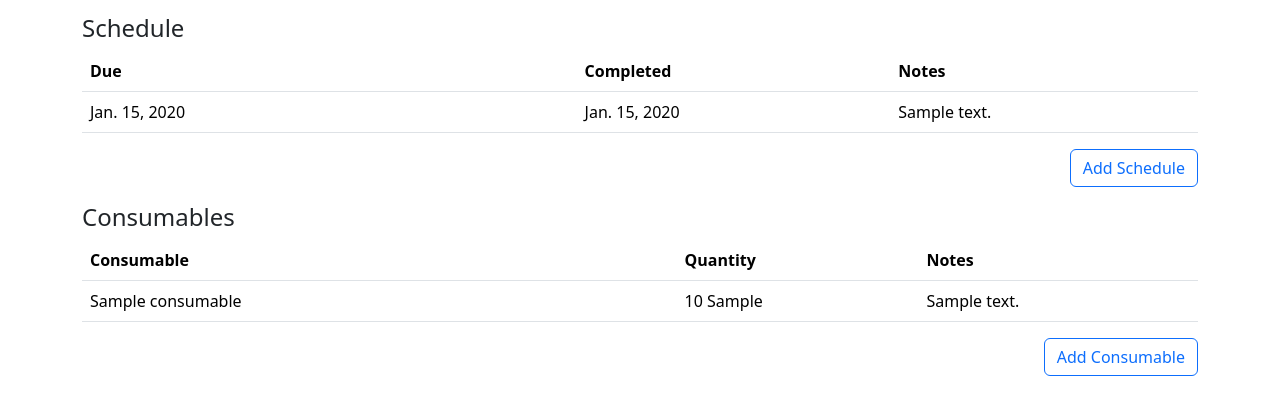
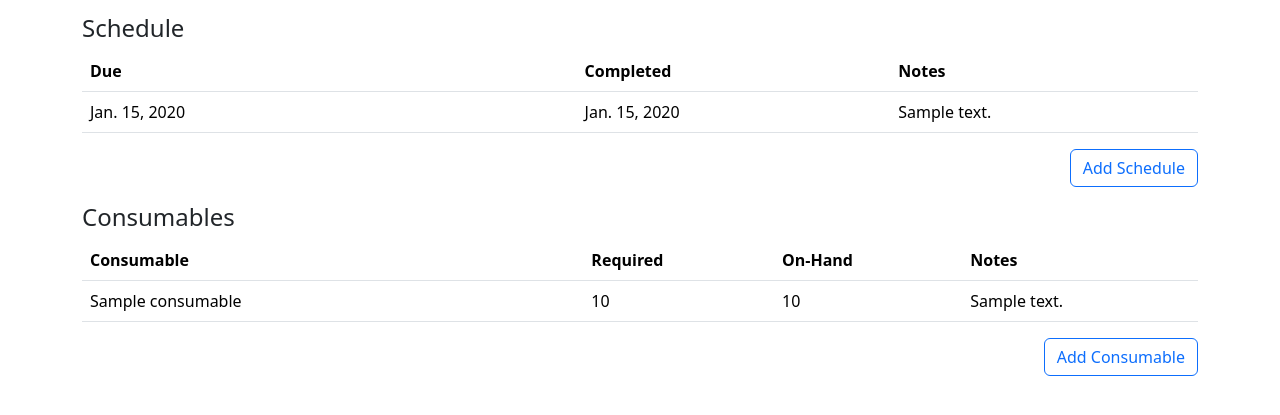
Before and after one commit to jhh/upkeep, a Django app: page /tasks/1/ in a window 1280 px wide. Shown: the part 226-641 px from the top of the page. Run offline with Django 5.2, Linux system fonts and the light colour scheme; tables that the repository leaves empty hold one stand-in row (values such as "Sample post"); parts of the project's set-up code (start-up, migrations or seed data) failed here and were passed over; some libraries are stand-ins or nearby versions.

Commit message:
Clean up some labels

```diff
--- a/upkeep/core/models.py
+++ b/upkeep/core/models.py
@@ -60,7 +60,7 @@ class Consumable(models.Model):
     notes = models.TextField(blank=True)
     url = models.URLField("consumable url", blank=True)
     unit = models.CharField(max_length=25)
-    quantity = models.PositiveIntegerField()
+    quantity = models.PositiveIntegerField("quantity on-hand")
     updated_at = models.DateTimeField(auto_now=True)
     tasks = models.ManyToManyField(
         Task,
@@ -80,7 +80,7 @@ class Consumable(models.Model):
 class TaskConsumable(models.Model):
     task = models.ForeignKey(Task, on_delete=models.CASCADE)
     consumable = models.ForeignKey(Consumable, on_delete=models.CASCADE)
-    quantity = models.PositiveIntegerField(default=1)
+    quantity = models.PositiveIntegerField("quantity required", default=1)
 
     class Meta:
         unique_together = ("task", "consumable")
--- a/upkeep/ui/templates/core/task.html
+++ b/upkeep/ui/templates/core/task.html
@@ -51,7 +51,8 @@
     <tr>
       <th scope="col">Consumable</th>
       <th></th>
-      <th scope="col">Quantity</th>
+      <th scope="col">Required</th>
+      <th scope="col">On-Hand</th>
       <th scope="col">Notes</th>
     </tr>
     </thead>
@@ -71,7 +72,8 @@
             </a>
           </div>
         </td>
-        <td>{{ tc.consumable.quantity }} {{ tc.consumable.unit }}</td>
+        <td>{{ tc.quantity }}</td>
+        <td>{{ tc.consumable.quantity }}</td>
         <td>{{ tc.consumable.notes }}</td>
       </tr>
     {% endfor %}
--- a/upkeep/ui/templates/ui/base.html
+++ b/upkeep/ui/templates/ui/base.html
@@ -18,7 +18,7 @@
 </head>
 
 <body hx-boost="true" hx-headers='{"X-CSRFToken": "{{ csrf_token }}"}'>
-<nav class="navbar navbar-expand-lg bg-body-tertiary">
+<nav class="navbar navbar-expand-lg bg-body-tertiary" {% if debug %}data-bs-theme="dark"{% endif %}>
   <div class="container-fluid">
     <span class="navbar-brand mb-0 h1">
      <img src="{% static 'ui/wrench.svg' %}" alt="Logo" width="32" height="32"
```
